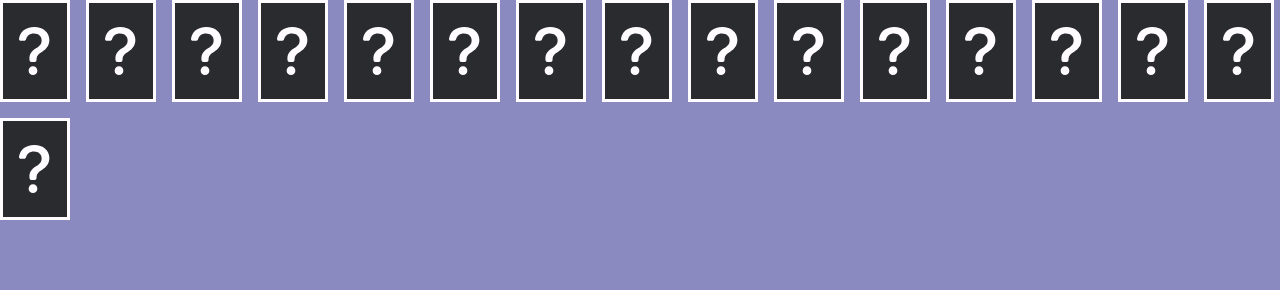
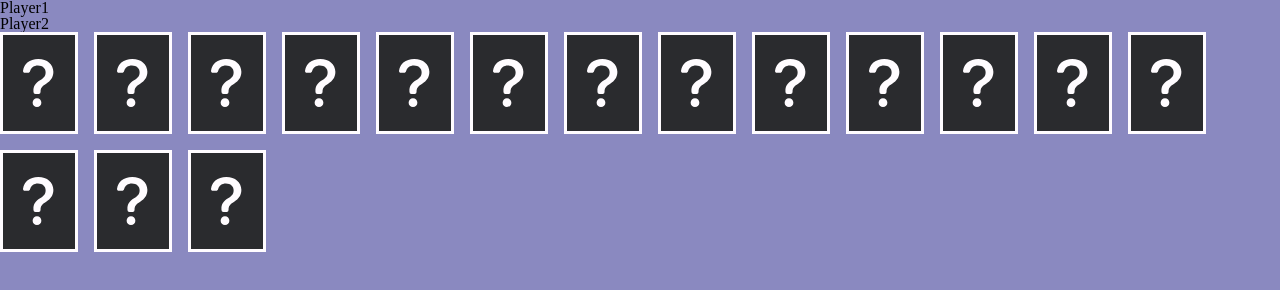
Before and after one commit to Gabriel-S-Souza/Memory-Game, a website built with Vite: page index.html in a window 1280 px wide. Built offline with nearby package versions, Linux system fonts and the light colour scheme.

Commit message:
create the playerGame component

```diff
--- a/main.js
+++ b/main.js
@@ -2,10 +2,15 @@ import "./src/styles/settings/colors.css"
 import "./src/styles/generic/generic.css"
 import "./src/styles/elements/base.css"
 import boardGame from "./src/objects/BoardGame"
-
+import playerGame from "./src/components/PlayerName"
 
 const $root = document.querySelector("#root")
-const $htmlBoardGame = boardGame(16)
 
-
-$root.insertAdjacentHTML("beforeend", $htmlBoardGame)
+$root.insertAdjacentHTML(
+    "beforeend",
+    `
+    ${playerGame("Player1")}
+    ${playerGame("Player2")}
+    ${boardGame(16)}
+    `
+)
--- a/src/components/CardGame/style.css
+++ b/src/components/CardGame/style.css
@@ -1,7 +1,8 @@
 .card-game {
     display: flex;
     align-items: center;
-    width: 4em;
+    justify-content: center;
+    width: 4.5em;
     height: 6em;
     background-color: var(--color-dark);
     border: 3px solid var(--color-white);
--- /dev/null
+++ b/src/components/PlayerName/index.js
@@ -0,0 +1,7 @@
+function playerGame(player) {
+    return `
+        <p>${player}</p>
+    `
+}
+
+export default playerGame
```
